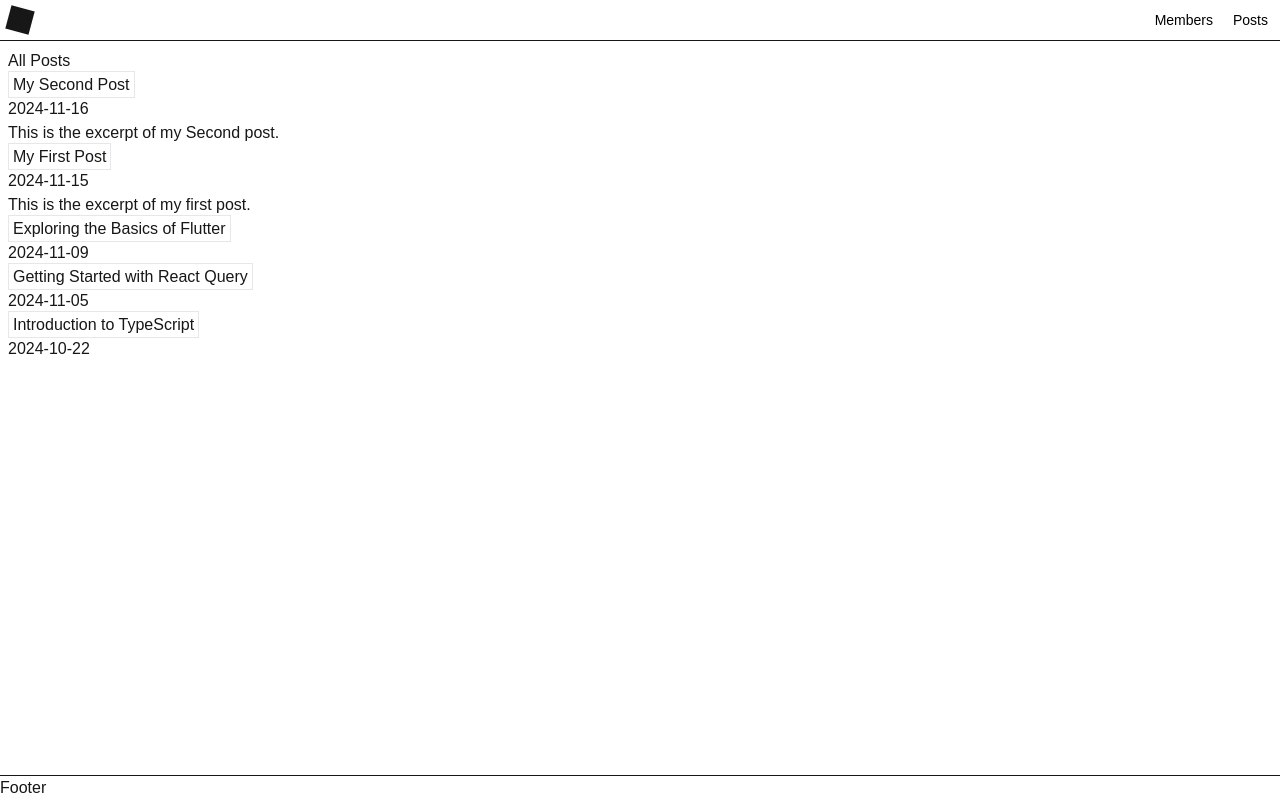
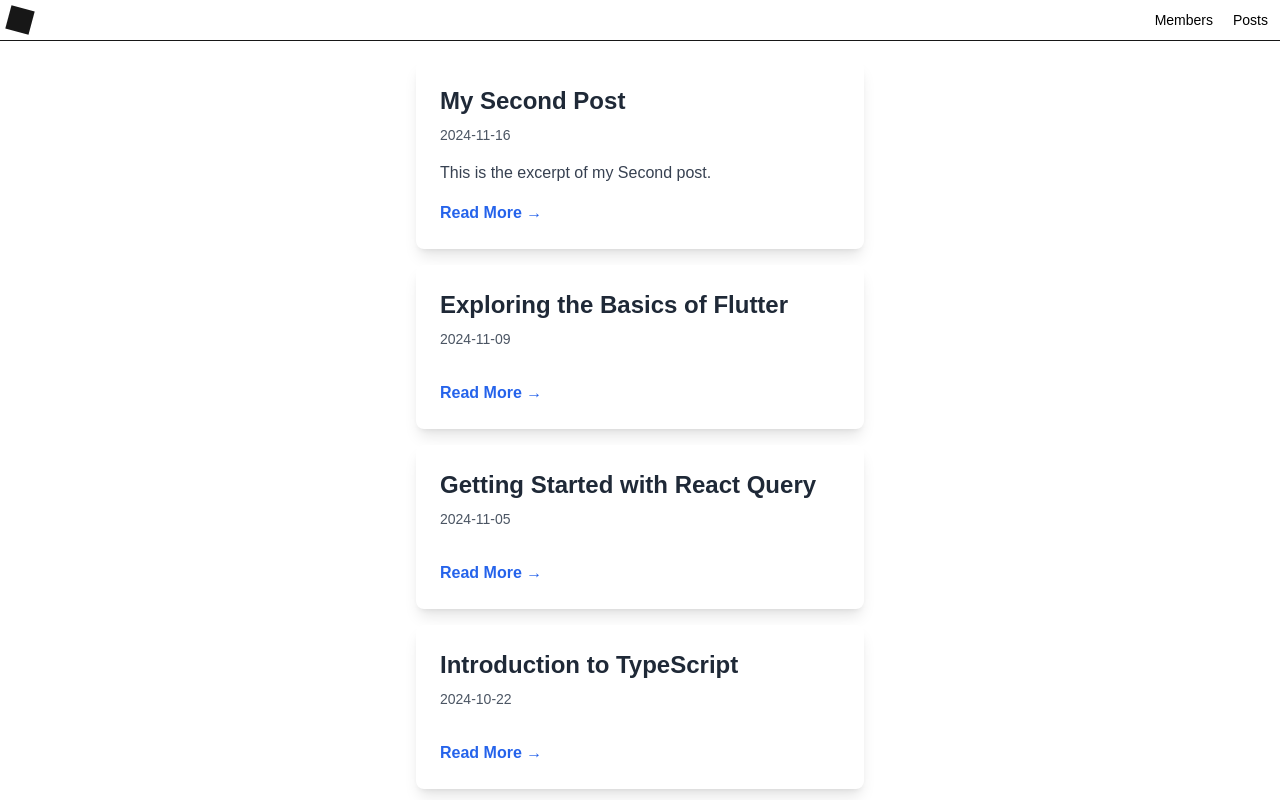
Before and after one commit to zesp11/zesp11.github.io, a Next.js app: page /posts in a window 1280 px wide. Shown: the top 800 px of the page. Built offline with nearby package versions, Linux system fonts and the light colour scheme.

Commit message:
Improve style for posts section

```diff
--- a/posts/post1.md
+++ b/posts/post1.md
@@ -1,6 +1,6 @@
 ---
 title: "My First Post"
-date: "2024-11-15"
+date: "2024-09-15"
 excerpt: "This is the excerpt of my first post."
 ---
 
--- /dev/null
+++ b/src/app/components/PostListItem.tsx
@@ -0,0 +1,21 @@
+interface Post {
+  id: string;
+  title: string;
+  date: string;
+  excerpt?: string;
+}
+
+export default function PostItem({ post }: { post: Post }) {
+  return (
+    <article className="bg-white shadow-lg rounded-lg overflow-hidden hover:shadow-xl transition-shadow duration-300 max-w-md mx-auto">
+      <div className="p-6">
+        <h2 className="text-2xl font-bold text-gray-800 mb-2">{post.title}</h2>
+        <p className="text-gray-600 text-sm mb-4">{post.date}</p>
+        <p className="text-gray-700 line-clamp-3">{post.excerpt}</p>
+        <div className="inline-block mt-4 text-blue-600  hover:underline font-semibold">
+          Read More →
+        </div>
+      </div>
+    </article>
+  );
+}
--- a/src/app/layout.tsx
+++ b/src/app/layout.tsx
@@ -31,7 +31,7 @@ export default function RootLayout({
         className={`${geistSans.variable} ${geistMono.variable} antialiased grid grid-rows-[auto_1fr_auto] h-screen`}
       >
         <Header />
-        <main className="container mx-auto">{children}</main>
+        <main className="container mx-auto p-4">{children}</main>
         <Footer />
       </body>
     </html>
--- a/src/app/lib/posts.ts
+++ b/src/app/lib/posts.ts
@@ -71,7 +71,6 @@ export function getSortedPostsData(): PostData[] {
  * @returns {Promise<PostData>} - The post data including contentHtml and metadata.
  */
 export async function getPostData(id: string): Promise<PostData> {
-  console.log("getPostData(): Waiting for id", id);
   const filePath = path.join(postsDirectory, `${id}.md`); // Path to the specific markdown file
   const fileContents = fs.readFileSync(filePath, "utf8"); // Read file content
 
--- a/src/app/posts/page.tsx
+++ b/src/app/posts/page.tsx
@@ -1,7 +1,9 @@
 import { GetStaticProps } from "next";
 import Link from "next/link";
 import { getSortedPostsData } from "../lib/posts"; // Adjust the path based on your project structure
+import PostItem from "../components/PostListItem";
 
+// TODO: specify types in one place
 interface Post {
   id: string;
   title: string;
@@ -17,21 +19,14 @@ export default async function ListMultiplePost() {
   const allPostsData = await getSortedPostsData();
 
   return (
-    <section className="p-2">
-      <h1>All Posts</h1>
-      <ul>
-        {allPostsData.map(({ id, title, date, excerpt }) => (
-          <li key={id}>
-            <article>
-              <h2>
-                <Link
-                href={`/posts/${id}`}
-                className="border p-1"
-                >{title}</Link>
-              </h2>
-              <p>{date}</p>
-              {excerpt && <p>{excerpt}</p>}
-            </article>
+    // TODO: add sorting by latest etc
+    <section className="p-1">
+      <ul className="space-y-4">
+        {allPostsData.map((post) => (
+          <li key={post.id}>
+            <Link href={`/posts/${post.id}`}>
+              <PostItem post={post}/>
+            </Link>
           </li>
         ))}
       </ul>
```
